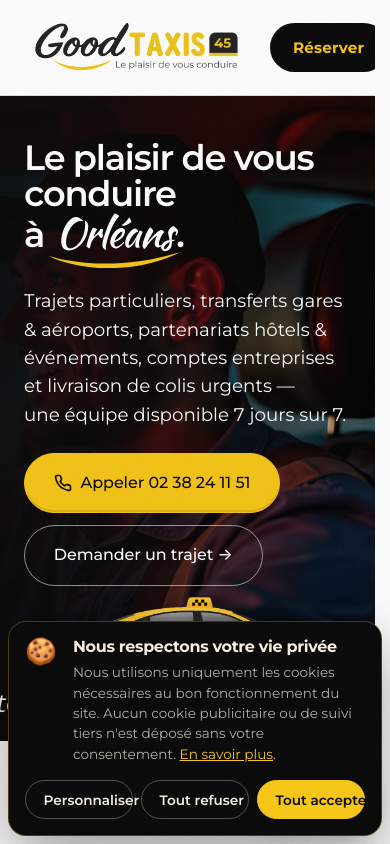
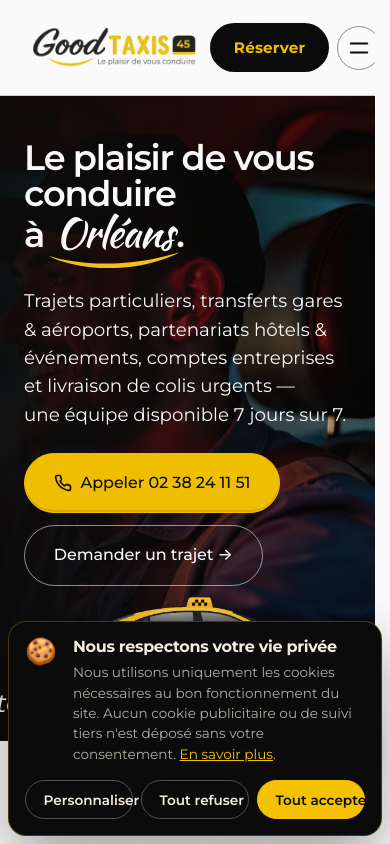
Before and after one commit to emy45/Good-taxi-45, a website: page index.html in a window 390 px wide. Shown: the top 844 px of the page. Drawn offline with nearby package versions, Linux system fonts and the light colour scheme.

Commit message:
Fix mobile : hamburger visible + FABs au-dessus du sticky CTA + couleurs plus punchy
Co-Authored-By: Claude Sonnet 4.6 <noreply@anthropic.com>

```diff
--- a/css/style.css
+++ b/css/style.css
@@ -19,17 +19,17 @@
 :root {
   /* Palette "luxe taxi" — papier crème, encre, saffron */
   --ink: #0b0b0b;
-  --ink-soft: #141414;
+  --ink-soft: #0f0f0f;
   --paper: #ffffff;
-  --paper-deep: #f3f3f3;
-  --paper-tint: #fafafa;
-  --saffron: #f5c518;
-  --saffron-deep: #c89811;
-  --rouge: #b7412b;
-  --stone: #6b6256;
-  --stone-soft: #8b8274;
-  --line: rgba(11, 11, 11, 0.14);
-  --line-strong: rgba(11, 11, 11, 0.4);
+  --paper-deep: #ebebeb;
+  --paper-tint: #f5f5f5;
+  --saffron: #f5c200;
+  --saffron-deep: #c99500;
+  --rouge: #c0392b;
+  --stone: #4d4740;
+  --stone-soft: #6b6256;
+  --line: rgba(11, 11, 11, 0.18);
+  --line-strong: rgba(11, 11, 11, 0.45);
   --success: #2f7a4a;
 
   /* Compat (anciennes variables utilisées dans les pages) */
@@ -373,7 +373,7 @@ p {
   display: flex;
   align-items: center;
   justify-content: space-between;
-  gap: var(--space-md);
+  gap: 0.5rem;
 }
 
 .logo {
@@ -386,8 +386,14 @@ p {
 
 .logo img {
   display: block;
-  height: 72px;
+  height: 58px;
   width: auto;
+}
+
+@media (min-width: 480px) {
+  .logo img {
+    height: 68px;
+  }
 }
 
 @media (min-width: 640px) {
@@ -2069,7 +2075,7 @@ p {
 
 @media (max-width: 480px) {
   .fab-call {
-    bottom: 1.25rem;
+    bottom: 76px;
     right: 1.25rem;
     width: 52px;
     height: 52px;
@@ -2959,7 +2965,7 @@ p {
 
 @media (max-width: 480px) {
   .fab-whatsapp {
-    bottom: 1.25rem;
+    bottom: 76px;
     right: calc(1.25rem + 52px + 0.5rem);
     width: 52px;
     height: 52px;
```
